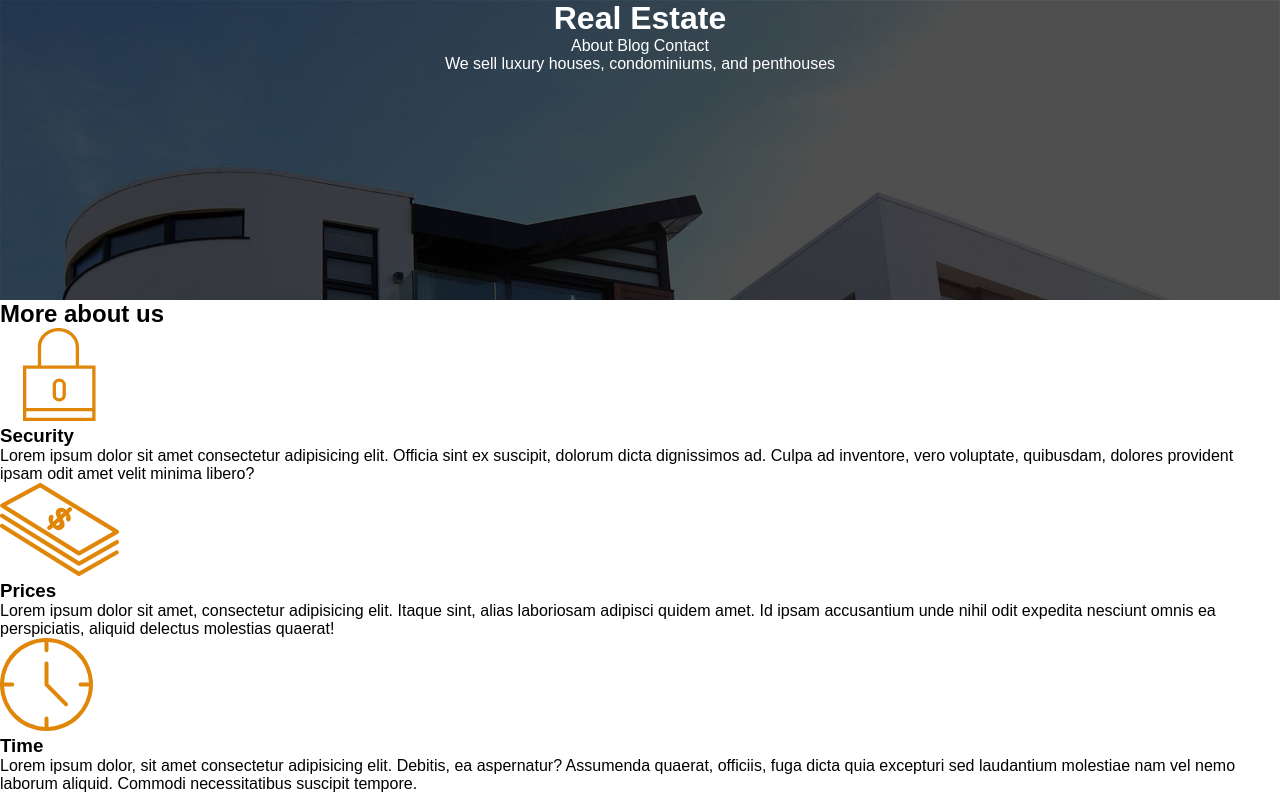
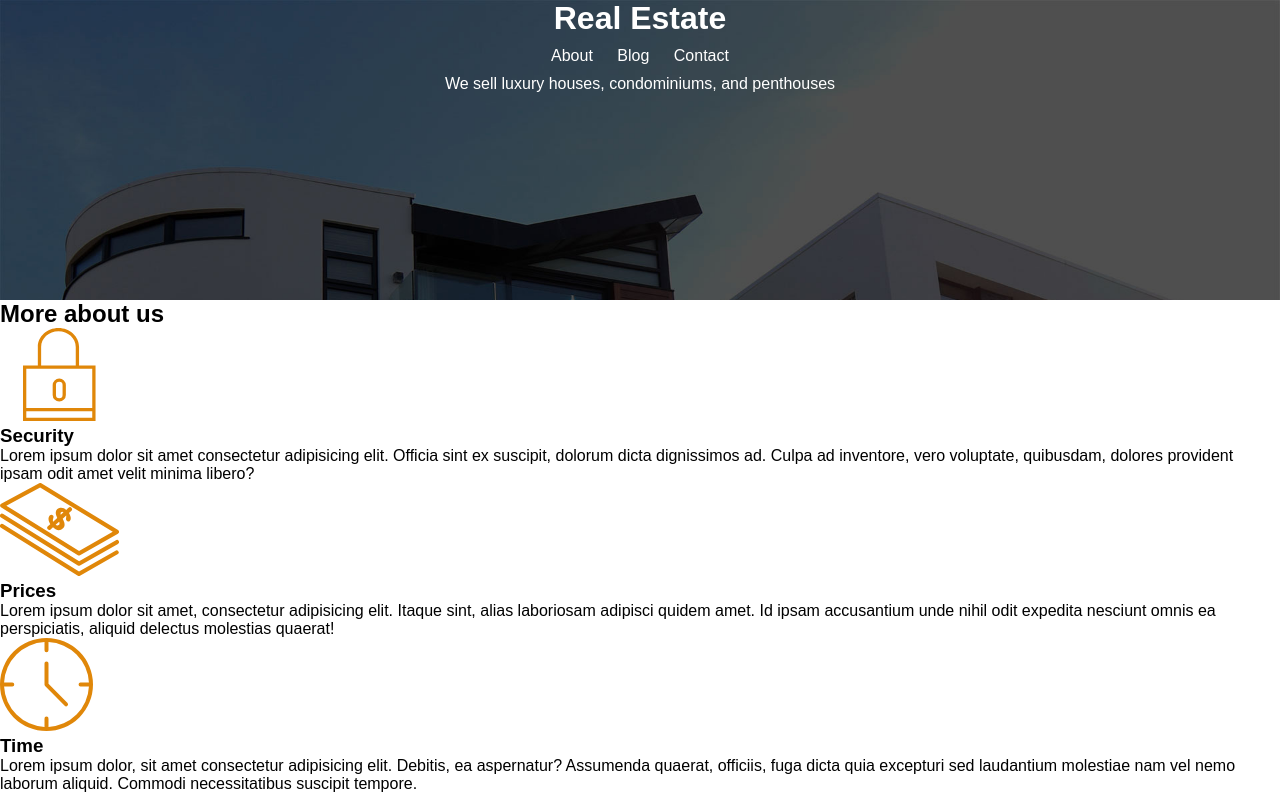
Before and after one commit to Matemery/realEstate, a plain HTML site: page index.html in a window 1280 px wide. Drawn offline with Linux system fonts and the light colour scheme.

Commit message:
updated space in header

```diff
--- a/style.css
+++ b/style.css
@@ -8,6 +8,9 @@ body{
 a{
     text-decoration: none;
     color: white;
+    display: inline-block;
+    padding: 10px;
+
 }
 header{
     background-image:url(./img/header.jpg);
@@ -16,4 +19,5 @@ header{
     color: white;
     text-align: center;
 
+
 }
```
